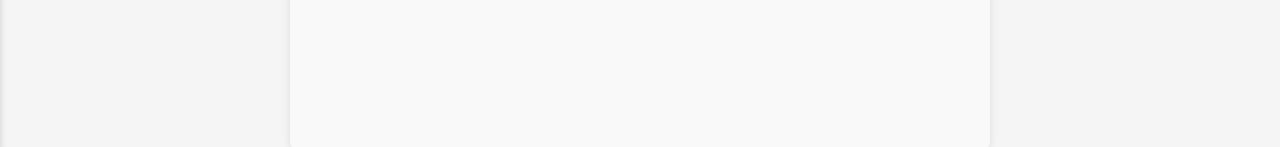
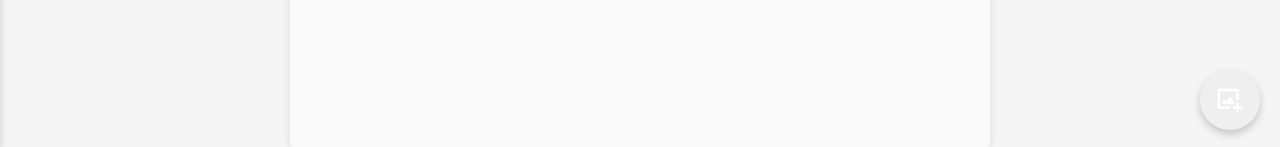
Before and after one commit to musheer243/bewbew-frontend, a React (Create React App) app: page /dashboard in a window 1280 px wide. Shown: the part 650-797 px from the top of the page. Built offline with nearby package versions, Linux system fonts and the light colour scheme.

Commit message:
1st version of add post icon

```diff
--- a/src/components/dashboard/Dashboard.js
+++ b/src/components/dashboard/Dashboard.js
@@ -14,6 +14,7 @@ import { RiRobot2Fill } from "react-icons/ri";
 import { LiaToolsSolid } from "react-icons/lia";
 import { TfiGallery } from "react-icons/tfi";
 import SinglePost from "../shared/SinglePost";
+import { BiImageAdd } from "react-icons/bi";
 
 const Dashboard = () => {
   const [profile, setProfile] = useState(null); // State to store profile data
@@ -299,6 +300,11 @@ const Dashboard = () => {
         {loading && posts.length > 0 && (
           <div className="loading-indicator">Loading more posts...</div>
         )}
+
+        {/* Floating Plus Button */}
+  <button className="add-post-btn" onClick={() => navigate("/add-post")}>
+    <BiImageAdd size={30} />
+  </button>
       </div>
 
       {/* Sidebar Toggle Button */}
--- a/src/styles/Dashboard.css
+++ b/src/styles/Dashboard.css
@@ -273,7 +273,51 @@
 margin-top: 200px;
 }
 
+/* Add Post Button Styling */
+.add-post-btn {
+  position: fixed;
+  bottom: 20px;
+  right: 20px;
+  color: white;
+  border: none;
+  border-radius: 50%;
+  width: 60px;
+  height: 60px;
+  display: flex;
+  align-items: center;
+  justify-content: center;
+  box-shadow: 0px 4px 8px rgba(0, 0, 0, 0.2); /* Subtle shadow */
+  cursor: pointer;
+  z-index: 1000;
+  transition: transform 0.2s ease, background-color 0.2s ease;
+}
 
+/* Hover Effect */
+.add-post-btn:hover {
+  transform: scale(1.1); /* Slightly enlarge on hover */
+  box-shadow: 0px 6px 12px rgba(0, 0, 0, 0.3); /* More pronounced shadow */
+}
+
+/* Light Mode Icon */
+.add-post-btn svg {
+  fill: white; /* Fill color for light mode */
+  stroke: black; /* Stroke color for light mode */
+}
+
+/* Dark Mode Specific Colors */
+.dashboard-container.dark .add-post-btn {
+  color: var(--sidebar-bg); /* Darker text color for better contrast */
+}
+
+/* Dark Mode Icon */
+.dashboard-container.dark .add-post-btn svg {
+  fill: black; /* Fill color for dark mode */
+  stroke: white; /* Stroke color for dark mode */
+}
+
+.dashboard-container.dark .add-post-btn:hover {
+  box-shadow: 0px 6px 12px rgba(255, 255, 255, 0.3); /* Subtle light shadow */
+}
 
   /* Responsive Design */
 /*@media (max-width: 1024px) {
```
